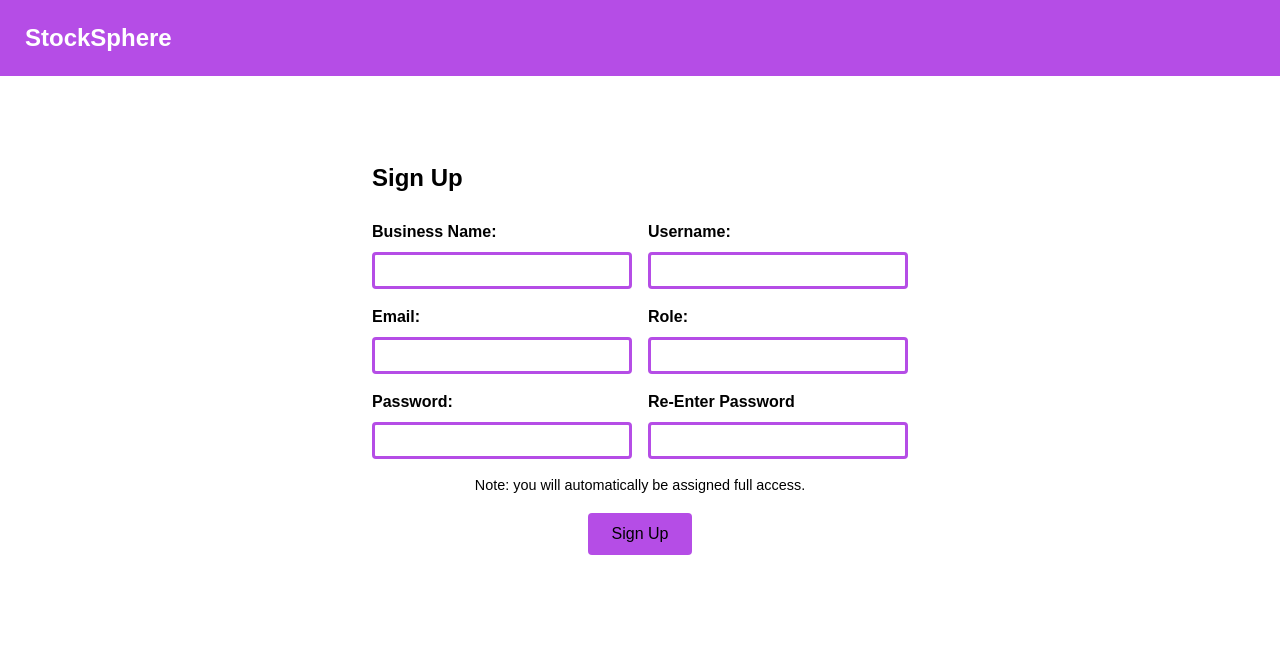
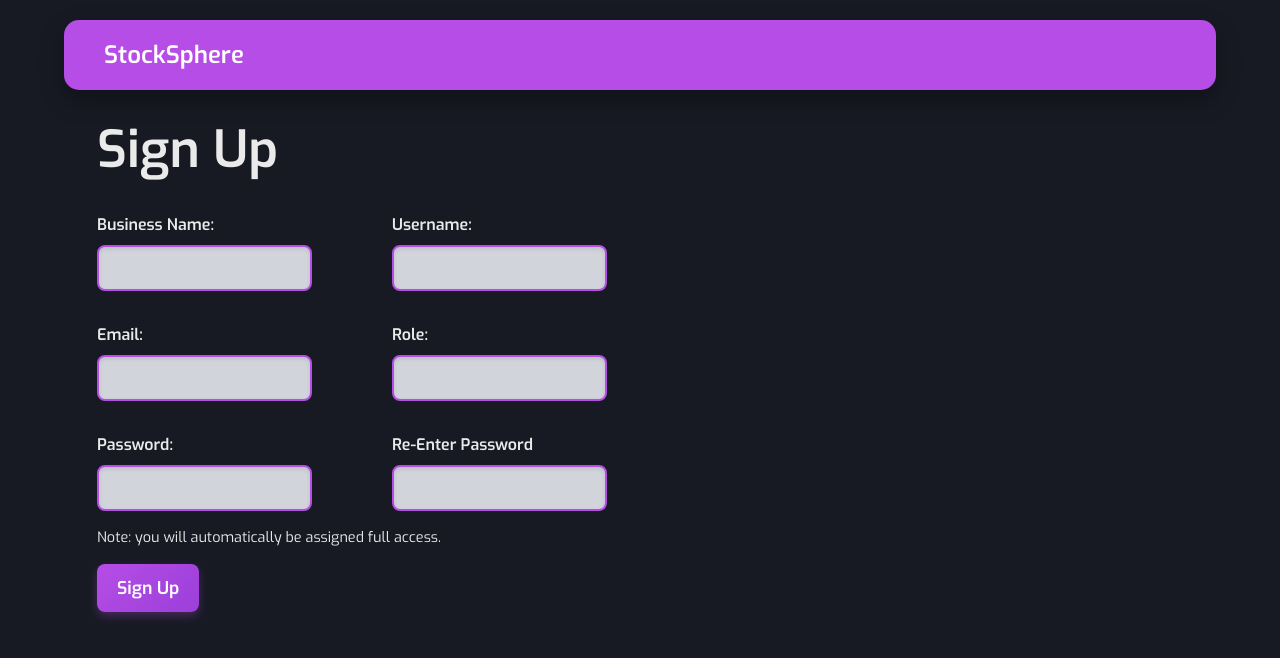
Before and after one commit to zariafk/StockSphere, a Vue app in the folder StockSphere/frontend/: page /register in a window 1280 px wide. Shown: the top 658 px of the page. Built offline with nearby package versions, Linux system fonts and the light colour scheme; no server answers.

Commit message:
More styling

```diff
--- a/StockSphere/frontend/index.html
+++ b/StockSphere/frontend/index.html
@@ -5,6 +5,7 @@
     <link rel="icon" type="image/svg+xml" href="/vite.svg" />
     <meta name="viewport" content="width=device-width, initial-scale=1.0" />
     <title>Vite + Vue</title>
+    <link href="https://fonts.googleapis.com/css2?family=Exo:wght@300;400;600&display=swap" rel="stylesheet">
   </head>
   <body>
     <div id="app"></div>
--- a/StockSphere/frontend/src/App.vue
+++ b/StockSphere/frontend/src/App.vue
@@ -22,7 +22,7 @@
     margin: 0;
     padding: 0;
     height: 100%;
-    background-color: #fff;
+    background-color: #171A23;
   }
 
   #app {
@@ -41,11 +41,37 @@
   }
 
   body {
-    font-family: 'Arial', sans-serif;
+    font-family: 'Exo', sans-serif !important;
     font-size: 16px;
   }
 
   h1, h2, h3, h4 {
     margin-top: 0;
   }
+
+  h1, h2, h3, h4, p {
+    font-family: 'Exo', sans-serif;
+  }
+
+  .content-wrapper {
+    margin-top: 120px; /* Adjust this value to match App Bar height */
+    padding: 20px; /* Optional: Adds spacing inside */
+  }
+
+  /* Hide scrollbar for Chrome, Safari, and Edge */
+  ::-webkit-scrollbar {
+    width: 0px; /* Removes the visible scrollbar */
+    height: 0px;
+    display: none;
+  }
+
+  /* Hide scrollbar for Firefox */
+  html {
+    scrollbar-width: none;
+  }
+
+  /* Hide scrollbar for IE and Edge */
+  body {
+    -ms-overflow-style: none;
+  }
 </style>
--- a/StockSphere/frontend/src/components/AppBar.vue
+++ b/StockSphere/frontend/src/components/AppBar.vue
@@ -1,7 +1,10 @@
 <template>
-    <div class="app-bar">
+    <nav class="app-bar">
       <h1 class="logo-text">StockSphere</h1>
+      <div v-if="!$route.meta.hideTabs" class="tabs">
+        <router-link to="/dashboard">Dashboard</router-link>
       </div>
+    </nav>
   </template>
 
   <script>
@@ -12,10 +15,20 @@
 
 <style scoped>
     .app-bar {
-    background-color: #b54de6; /* Use your color code here */
-    padding: 25px 25px;
-    text-align: left;
-    width: 100vw;
+        position: fixed;
+        top: 20px;
+        left: 50%;
+        transform: translateX(-50%);
+        background: #b54de6;
+        padding: 20px 40px;
+        display: flex;
+        align-items: center;
+        justify-content: space-between;
+        width: 90vw;
+        height: 70px;
+        border-radius: 15px;
+        box-shadow: 0px 10px 25px rgba(0, 0, 0, 0.3);
+        transition: all 0.3s ease-in-out;
     }
 
     .logo-text {
@@ -24,4 +37,23 @@
         font-size: 1.5rem;
         margin: 0;
     }
+
+    .tabs a {
+        margin: 0 20px;
+        text-decoration: none;
+        color: white;
+        padding: 5px 10px;
+        border-bottom: 2px solid transparent;
+    }
+
+    .tabs a.router-link-active {
+        background-color: rgba(255, 255, 255, 0.2); /* Slight white tint */
+        box-shadow: 0px 0px 10px rgba(255, 255, 255, 0.5); /* Subtle glow */
+    }
+
+    .tabs a:hover {
+        background-color: rgba(255, 255, 255, 0.15);
+        box-shadow: 0px 0px 12px rgba(255, 255, 255, 0.3);
+        transition: all 0.3s ease-in-out;
+    }
   </style>
--- a/StockSphere/frontend/src/pages/Home.vue
+++ b/StockSphere/frontend/src/pages/Dashboard.vue
@@ -28,16 +28,26 @@ export default {
     async mounted() {
         await this.authStore.fetchUser()
     }
-} </script>
+}
+</script>
 
 <template>
-    <h1>Welcome to the home page</h1>
-    <div v-if = "authStore.isAuthenticated">
-        <p> Hi there {{authStore.user?.username}}!</p>
-        <p> You are logged in.</p>
-        <button @click = "logout" >Logout</button>
+    <div class="dashboard-container">
+        <h1>Dashboard</h1>
+        <div v-if = "authStore.isAuthenticated">
+            <h2>Hello {{authStore.user?.username}}!</h2>
+            <button @click = "logout" >Logout</button>
+        </div>
+        <p v-else>
+            You are not logged in.<router-link to="/login">Login</router-link>
+        </p>
     </div>
-    <p v-else>
-        You are not logged in.<router-link to="/login">Login</router-link>
-    </p>
 </template>
+
+<style scoped>
+    .dashboard-container {
+        padding: 110px 65px;
+        color: #eaeaea;
+        text-align: left;
+    }
+</style>
--- a/StockSphere/frontend/src/pages/Landing.vue
+++ b/StockSphere/frontend/src/pages/Landing.vue
@@ -51,13 +51,14 @@
   <style scoped>
     .landing-page {
         text-align: left;
-        color: #000;
+        color: #eaeaea;
+        margin: 100px 70px;
 
     }
 
     .register-button {
         background-color: #b54de6;
-        color: #000;
+        color: #eaeaea;
         padding: 0.75rem 1.5rem;
         border: 3px solid #b54de6;
         border-radius: 4px;
@@ -66,8 +67,8 @@
     }
 
     .login-button {
-        background-color: white;
-        color: #000;
+        background-color: #171a23;
+        color: #eaeaea;
         padding: 0.75rem 1.5rem;
         border: 3px solid #b54de6;
         border-radius: 4px;
@@ -76,7 +77,9 @@
     }
 
     button + button {
+        margin-top: 20px;
         margin-left: 16px;
+        margin-bottom: 35px;
     }
 
     .features-container {
@@ -99,7 +102,7 @@
     .feature-item p {
         font-size: 1rem;
         line-height: 1.4;
-        color: #555;
+        color: #dadada;
     }
 
     /* placeholder icons */
--- a/StockSphere/frontend/src/pages/Login.vue
+++ b/StockSphere/frontend/src/pages/Login.vue
@@ -1,7 +1,7 @@
 <template>
     <div class="login-container">
         <div class="form-card">
-            <h2>Login</h2>
+            <h1>Login</h1>
             <form @submit.prevent="login">
                 <div class="form-grid">
                     <div class="form-group">
@@ -56,31 +56,31 @@ export default {
     .login-container {
         display: flex;
         justify-content: center;
-        align-items: flex-start;
-        min-height: 100vh; /* Fill the full browser height */
-        padding: 2rem;
+        align-items: center;
+        margin: 0;
+        padding: 75px 0px;
     }
 
     .form-card {
-        background: #fff;
+        background: #171a23;
         border-radius: 8px;
         width: 600px;
         max-width: 90%;
         padding: 2rem;
     }
 
-    .form-card h2 {
+    .form-card h1 {
         text-align: left;
         margin-top: 0;
         margin-bottom: 1.5rem;
-        color: #000; /* Adjust to your brand color */
+        color: #eaeaea; /* Adjust to your brand color */
     }
 
     .form-grid {
         display: grid;
         grid-template-columns: 1fr 1fr;
-        gap: 1rem; /* space between columns and rows */
-        margin-bottom: 1rem;
+        gap: 3rem; /* space between columns and rows */
+        margin-bottom: 2rem;
     }
 
     .form-group {
@@ -90,13 +90,13 @@ export default {
 
     .form-group label {
         text-align: left;
-        color: #000;
+        color: #eaeaea;
         font-weight: bold;
         margin-bottom: 0.5rem;
     }
 
     .form-group input {
-        color: #000;
+        color: #eaeaea;
         background-color: #fff;
         padding: 0.5rem;
         border: 3px solid #b54de6;
@@ -105,7 +105,7 @@ export default {
 
     .primary-button {
         background-color: #b54de6;
-        color: #000;
+        color: #eaeaea;
         padding: 0.75rem 1.5rem;
         border: none;
         border-radius: 4px;
--- a/StockSphere/frontend/src/pages/Register.vue
+++ b/StockSphere/frontend/src/pages/Register.vue
@@ -1,7 +1,7 @@
 <template>
     <div class="register-container">
         <div class="form-card">
-            <h2>Sign Up</h2>
+            <h1>Sign Up</h1>
             <form @submit.prevent = "register">
                 <div class="form-grid">
                     <div class="form-group">
@@ -101,23 +101,33 @@ export default {
         display: flex;
         justify-content: center;
         align-items: flex-start;
-        min-height: 100vh; /* Fill the full browser height */
+        padding: 100px 0px;
         padding: 2rem;
+        min-height: calc(100vh - 120px);
+        overflow: auto;
+        background-color: #171A23; /* Purple & deeper purple */ /* Slightly warm dark */
     }
 
+
+
     .form-card {
-        background: #fff;
+        background: #171A23;
         border-radius: 8px;
         width: 600px;
         max-width: 90%;
-        padding: 2rem;
+        padding: 50px 15px;
+        margin-top: 20px;
+        color: #EAEAEA;
+        text-align: left;
+        overflow: auto;
+        margin-bottom: 30px;
     }
 
     .form-card h2 {
         text-align: left;
         margin-top: 0;
         margin-bottom: 1.5rem;
-        color: #000; /* Adjust to your brand color */
+        color: #EAEAEA;
     }
 
     /*
@@ -127,7 +137,7 @@ export default {
     .form-grid {
         display: grid;
         grid-template-columns: 1fr 1fr;
-        gap: 1rem; /* space between columns and rows */
+        gap: 2rem 5rem; /* space between columns and rows */
         margin-bottom: 1rem;
     }
 
@@ -141,17 +151,28 @@ export default {
 
     .form-group label {
         text-align: left;
-        color: #000;
+        color: #EAEAEA;
         font-weight: bold;
         margin-bottom: 0.5rem;
     }
 
     .form-group input {
-        color: #000;
-        background-color: #fff;
-        padding: 0.5rem;
-        border: 3px solid #b54de6;
-        border-radius: 4px;
+        width: 100%;
+        padding: 12px 14px;
+        border: 2px solid #b54de6; /* Subtle border */
+        border-radius: 8px; /* Rounded edges for modern look */
+        font-size: 1rem;
+        transition: all 0.3s ease-in-out; /* Smooth transitions */
+        background-color: #D1D5DB; /* Light background for contrast */
+        box-shadow: inset 0px 2px 4px rgba(0, 0, 0, 0.1); /* Soft inner shadow */
+        color: black;
+    }
+
+    .form-group input:focus {
+        border-color: #9c3fd9; /* Darker shade for interaction */
+        background-color: white;
+        outline: none;
+        box-shadow: 0px 4px 8px rgba(42, 1, 61, 0.3); /* Glow effect */
     }
 
     /*
@@ -160,7 +181,7 @@ export default {
     .note {
         margin: 1rem 0;
         font-size: 0.9rem;
-        color: #000;
+        color: #eaeaea;
     }
 
     /*
@@ -168,13 +189,18 @@ export default {
       pink background, white text, etc.
     */
     .primary-button {
-        background-color: #b54de6;
-        color: #000;
-        padding: 0.75rem 1.5rem;
-        border: none;
-        border-radius: 4px;
-        cursor: pointer;
-        font-size: 1rem;
+        display: inline-block;
+    padding: 12px 20px;
+    font-size: 1.1rem;
+    font-weight: 600;
+    color: white;
+    background: linear-gradient(135deg, #b54de6, #9c3fd9); /* Soft gradient */
+    border: none;
+    border-radius: 8px; /* Rounded corners */
+    cursor: pointer;
+    text-align: center;
+    transition: all 0.3s ease-in-out;
+    box-shadow: 0px 4px 10px rgba(181, 77, 230, 0.3); /* Soft outer shadow */
     }
 
     .primary-button:hover {
--- a/StockSphere/frontend/src/router.js
+++ b/StockSphere/frontend/src/router.js
@@ -1,6 +1,6 @@
 import { createRouter, createWebHistory } from 'vue-router'
 import Landing from './pages/Landing.vue'
-import Home from './pages/Home.vue'
+import Dashboard from './pages/Dashboard.vue'
 import Login from './pages/Login.vue'
 import Register from './pages/Register.vue'
 
@@ -11,19 +11,21 @@ const routes = [
     component: Landing,
   },
   {
-    path: '/home',
-    name: 'home',
-    component: Home,
+    path: '/dashboard',
+    name: 'dashboard',
+    component: Dashboard,
   },
   {
     path: '/login',
     name: 'login',
     component: Login,
+    meta: { hideTabs: true },
   },
   {
     path: '/register',
     name: 'register',
     component: Register,
+    meta: { hideTabs: true },
   },
 ]
 
```
Lines whose indentation alone changed are shown as unchanged.
